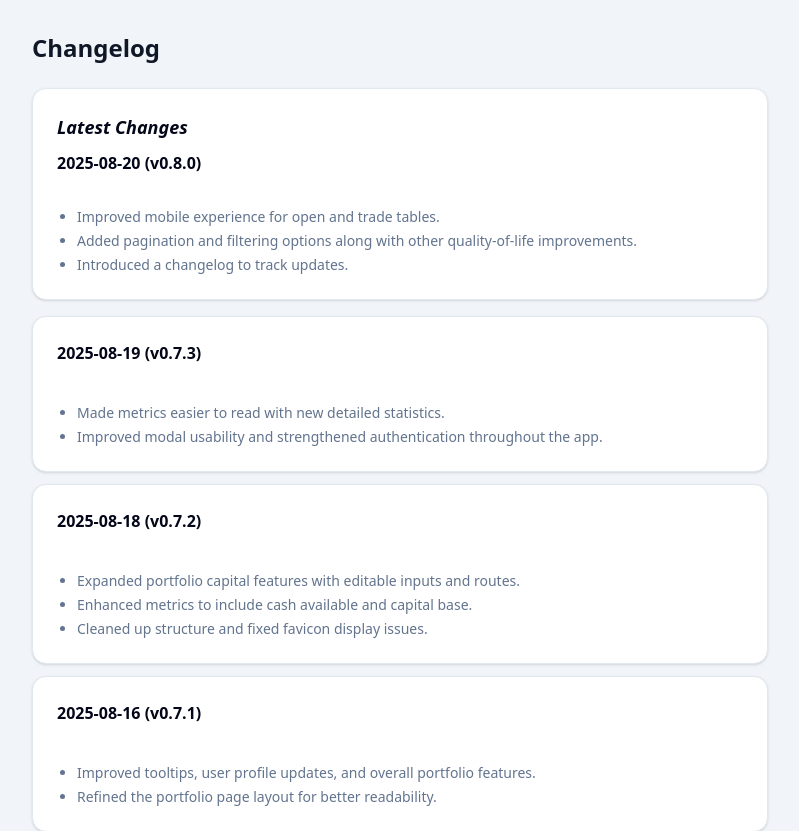
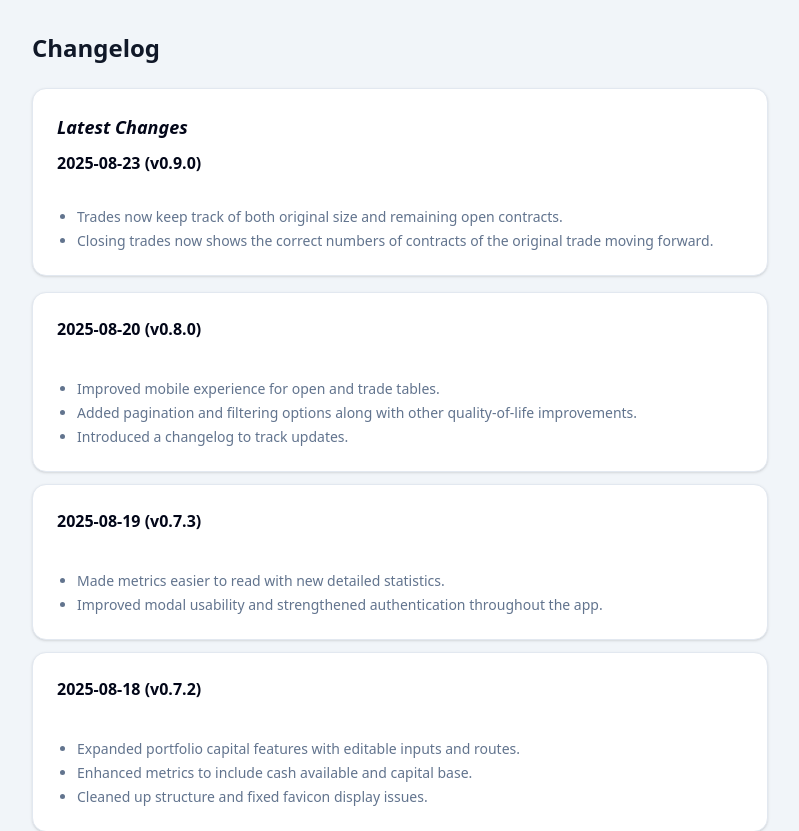
Before and after one commit to boostmx/wheel-strat-tracker, a Next.js app: page /changelog in a window 1280 px wide. Shown: the top 831 px of the page, without its empty margins (240-1039 px from the left). Built offline with nearby package versions, Linux system fonts and the light colour scheme; no server answers.

Commit message:
chore: update changelog and version

```diff
--- a/src/data/changelog.ts
+++ b/src/data/changelog.ts
@@ -5,6 +5,14 @@ export interface ChangelogEntry {
 }
 
 export const changelog: ChangelogEntry[] = [
+    {
+        date: "2025-08-23",
+        version: "v0.9.0",
+        highlights: [
+            "Trades now keep track of both original size and remaining open contracts.",
+            "Closing trades now shows the correct numbers of contracts of the original trade moving forward.",
+        ]
+    },
     {
         date: "2025-08-20",
         version: "v0.8.0",
```
